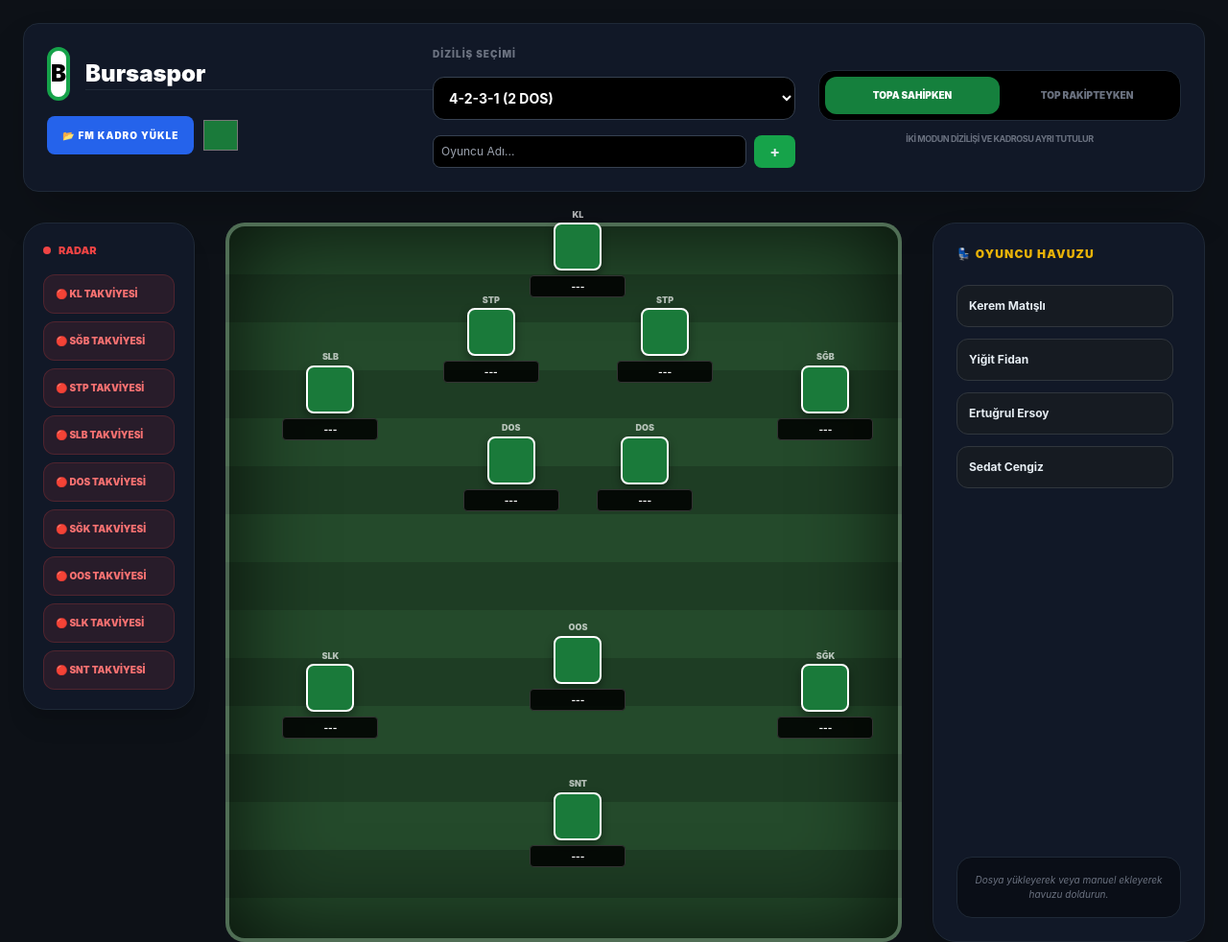
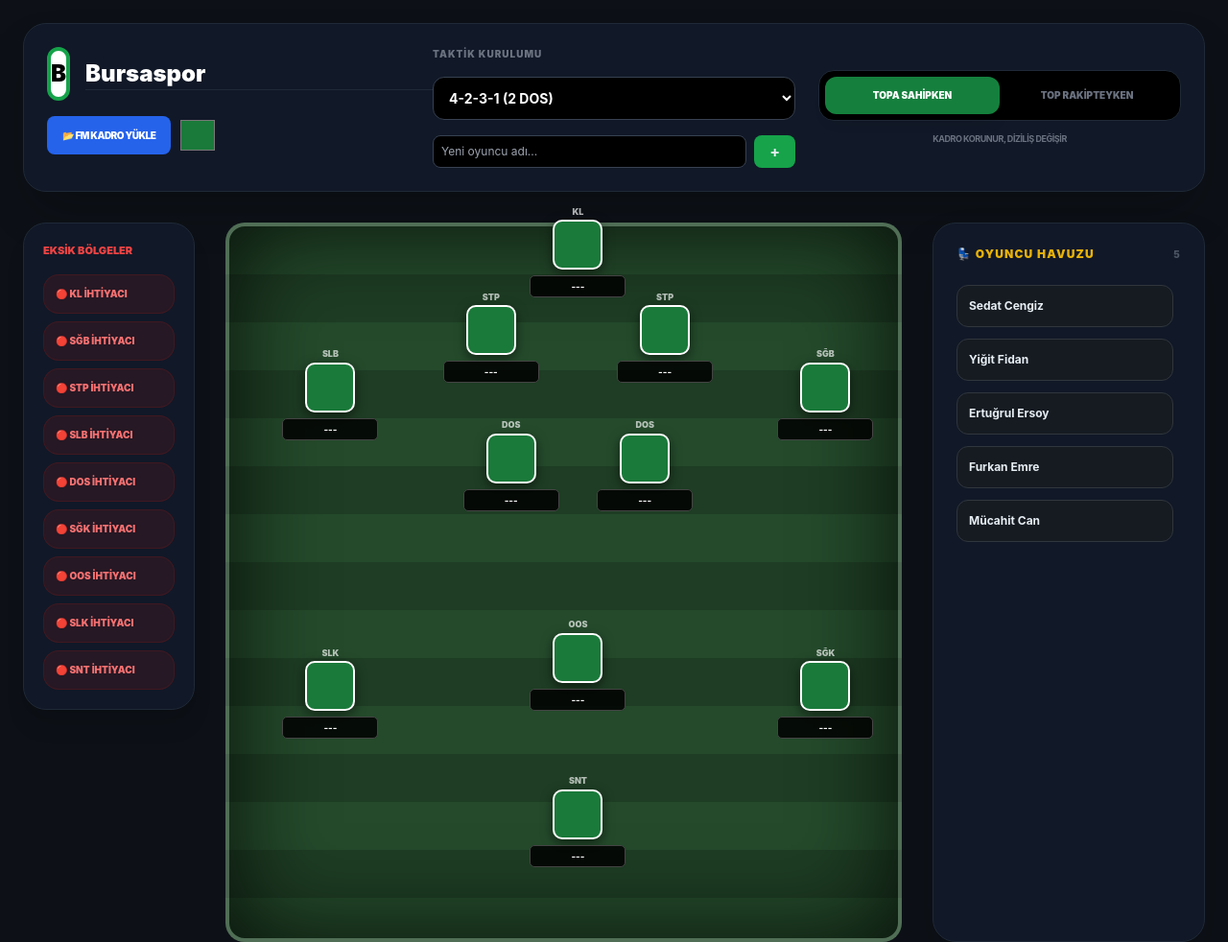
Before and after one commit to AzizArslan2/benim-fm-takimim.replit, a plain HTML site: page index.html in a window 1280 px wide. Shown: the whole page at 96% size. Drawn offline with nearby package versions, Linux system fonts and the light colour scheme.

Commit message:
Update index.html

```diff
--- a/index.html
+++ b/index.html
@@ -3,36 +3,44 @@
 <head>
     <meta charset="UTF-8">
     <meta name="viewport" content="width=device-width, initial-scale=1.0">
-    <title>FM26 Ultra Strateji Merkezi</title>
+    <title>FM26 Taktik Tahtası - Pro Versiyon</title>
     <script src="https://cdn.tailwindcss.com"></script>
     <style>
         :root { --team-color: #1a7a3a; }
         body { background-color: #0d1117; color: #e6edf3; font-family: 'Inter', sans-serif; overflow-x: hidden; }
 
+        /* SAHA TASARIMI */
         .pitch {
             background: #1e3d24; border: 4px solid #ffffff33; position: relative; height: 750px; width: 100%; border-radius: 20px;
             background-image: repeating-linear-gradient(#244a2b 0, #244a2b 50px, #1e3d24 50px, #1e3d24 100px);
-            box-shadow: inset 0 0 100px rgba(0,0,0,0.8); transition: all 0.5s ease;
+            box-shadow: inset 0 0 100px rgba(0,0,0,0.8); transition: all 0.6s cubic-bezier(0.4, 0, 0.2, 1);
         }
         .pitch.defensive { background-color: #2b1a1a; background-image: repeating-linear-gradient(#3d1e1e 0, #3d1e1e 50px, #2b1a1a 50px, #2b1a1a 100px); }
 
-        .player-slot { position: absolute; width: 100px; text-align: center; z-index: 20; transition: all 0.5s cubic-bezier(0.175, 0.885, 0.32, 1.275); }
+        /* OYUNCU İKONLARI */
+        .player-slot {
+            position: absolute; width: 100px; text-align: center; z-index: 20;
+            transition: all 0.7s cubic-bezier(0.68, -0.55, 0.265, 1.55);
+        }
         .kit-icon {
-            width: 50px; height: 50px; margin: 0 auto; background-color: var(--team-color);
-            border: 2px solid white; border-radius: 8px; cursor: pointer;
+            width: 52px; height: 52px; margin: 0 auto; background-color: var(--team-color);
+            border: 2px solid white; border-radius: 10px; cursor: grab;
             display: flex; align-items: center; justify-content: center; font-weight: bold;
-            box-shadow: 0 4px 10px rgba(0,0,0,0.4);
+            box-shadow: 0 4px 12px rgba(0,0,0,0.5);
         }
-        .player-name-label { font-size: 10px; font-weight: bold; background: rgba(0,0,0,0.85); padding: 3px; border-radius: 4px; margin-top: 5px; min-height: 20px; border: 1px solid #333; color: white; }
+        .player-name-label {
+            font-size: 10px; font-weight: bold; background: rgba(0,0,0,0.85); padding: 3px;
+            border-radius: 5px; margin-top: 6px; min-height: 22px; border: 1px solid #444; color: white;
+            white-space: nowrap; overflow: hidden; text-overflow: ellipsis;
+        }
 
+        /* YEDEK KULÜBESİ */
         .bench-item {
             cursor: grab; background: #161b22; border: 1px solid #30363d; padding: 12px;
             border-radius: 12px; font-size: 12px; font-weight: 700; transition: 0.2s;
         }
-        .bench-item:hover { border-color: var(--team-color); transform: translateX(5px); background: #1c2128; }
-        .bench-item:active { cursor: grabbing; scale: 0.95; }
-
-        .pos-badge { font-size: 9px; font-weight: 900; color: #ffffffaa; margin-bottom: 2px; }
+        .bench-item:hover { border-color: var(--team-color); transform: translateX(8px); background: #1c2128; }
+        .pos-badge { font-size: 9px; font-weight: 900; color: #ffffffaa; text-transform: uppercase; margin-bottom: 2px; }
 
         ::-webkit-scrollbar { width: 6px; }
         ::-webkit-scrollbar-thumb { background: #30363d; border-radius: 10px; }
@@ -41,7 +49,7 @@
 <body class="p-4 lg:p-6">
     <div class="max-w-[1600px] mx-auto">
 
-        <header class="grid grid-cols-1 lg:grid-cols-3 gap-6 mb-8 bg-gray-900 p-6 rounded-2xl border border-gray-800 shadow-2xl">
+        <header class="grid grid-cols-1 lg:grid-cols-3 gap-6 mb-8 bg-gray-900 p-6 rounded-3xl border border-gray-800 shadow-2xl">
             <div class="space-y-4">
                 <div class="flex items-center gap-4">
                     <div id="teamLogo" class="w-14 h-14 bg-white rounded-xl flex items-center justify-center font-black text-black text-2xl border-4 border-green-600">B</div>
@@ -49,14 +57,14 @@
                 </div>
                 <div class="flex gap-2">
                     <input type="file" id="fmImport" class="hidden" onchange="importFMData(this)">
-                    <button onclick="document.getElementById('fmImport').click()" class="bg-blue-600 hover:bg-blue-700 text-white px-4 py-2 rounded-lg text-[10px] font-black tracking-widest transition-all">📂 FM KADRO YÜKLE</button>
-                    <input type="color" oninput="document.documentElement.style.setProperty('--team-color', this.value)" value="#1a7a3a" class="w-10 h-10 bg-transparent cursor-pointer">
+                    <button onclick="document.getElementById('fmImport').click()" class="bg-blue-600 hover:bg-blue-700 text-white px-4 py-2 rounded-lg text-[10px] font-black tracking-tighter">📂 FM KADRO YÜKLE</button>
+                    <input type="color" oninput="document.documentElement.style.setProperty('--team-color', this.value)" value="#1a7a3a" class="w-10 h-10 bg-transparent cursor-pointer rounded">
                 </div>
             </div>
 
             <div class="space-y-4">
-                <h3 class="text-[10px] font-black text-gray-500 uppercase tracking-widest">Diziliş Seçimi</h3>
-                <select id="formationSelect" onchange="updateFormationSelection()" class="w-full bg-black border border-gray-700 rounded-xl p-3 text-sm font-bold text-white outline-none focus:ring-2 focus:ring-green-500">
+                <h3 class="text-[10px] font-black text-gray-500 uppercase tracking-widest">Taktik Kurulumu</h3>
+                <select id="formationSelect" onchange="updateFormationSelection()" class="w-full bg-black border border-gray-700 rounded-xl p-3 text-sm font-bold text-white outline-none">
                     <option value="4231_2dos">4-2-3-1 (2 DOS)</option>
                     <option value="433_heavy">4-3-3 (Ofansif)</option>
                     <option value="343_diamond">3-4-3 (Elmas)</option>
@@ -64,35 +72,32 @@
                     <option value="5212_wb">5-2-1-2 (Kanat Bekli)</option>
                     <option value="424_wide">4-2-4 (Hücumcu)</option>
                     <option value="41212_narrow">4-1-2-1-2 (Dar Elmas)</option>
-                    <option value="442_diamond">4-4-2 (Elmas)</option>
                     <option value="3223_wm">3-2-2-3 (WM Taktik)</option>
+                    <option value="3313_bielsa">3-3-1-3 (Bielsa)</option>
                     <option value="4222_box">4-2-2-2 (Kutu)</option>
-                    <option value="3313_bielsa">3-3-1-3 (Bielsa)</option>
-                    <option value="4141_anchor">4-1-4-1 (Defansif)</option>
                     <option value="532_park">5-3-2 (Savunma)</option>
+                    <option value="4141_anchor">4-1-4-1 (Çapa)</option>
                     <option value="0striker_460">4-6-0 (Forvetsiz)</option>
                 </select>
                 <div class="flex gap-2">
-                    <input type="text" id="playerManual" placeholder="Oyuncu Adı..." class="flex-grow bg-black border border-gray-700 rounded-lg p-2 text-xs text-white">
+                    <input type="text" id="playerManual" placeholder="Yeni oyuncu adı..." class="flex-grow bg-black border border-gray-700 rounded-lg p-2 text-xs text-white">
                     <button onclick="manualAdd()" class="bg-green-600 px-4 rounded-lg font-bold">+</button>
                 </div>
             </div>
 
             <div class="flex flex-col justify-center gap-3">
                 <div class="flex bg-black p-1.5 rounded-2xl border border-gray-800 shadow-inner">
-                    <button id="btnAtk" onclick="switchTacticMode('attack')" class="flex-1 py-3 text-[10px] font-black rounded-xl bg-green-700 text-white transition-all">TOPA SAHİPKEN</button>
-                    <button id="btnDef" onclick="switchTacticMode('defense')" class="flex-1 py-3 text-[10px] font-black rounded-xl text-gray-500">TOP RAKİPTEYKEN</button>
+                    <button id="btnAtk" onclick="switchTacticMode('attack')" class="flex-1 py-3 text-[10px] font-black rounded-xl bg-green-700 text-white shadow-lg transition-all">TOPA SAHİPKEN</button>
+                    <button id="btnDef" onclick="switchTacticMode('defense')" class="flex-1 py-3 text-[10px] font-black rounded-xl text-gray-500 transition-all">TOP RAKİPTEYKEN</button>
                 </div>
-                <p class="text-[9px] text-gray-500 text-center uppercase font-bold tracking-tighter">İki modun dizilişi ve kadrosu ayrı tutulur</p>
+                <p class="text-[9px] text-gray-500 text-center font-bold uppercase tracking-tighter">Kadro korunur, diziliş değişir</p>
             </div>
         </header>
 
         <div class="grid grid-cols-1 lg:grid-cols-12 gap-8">
             <div class="lg:col-span-2 space-y-4">
                 <div class="bg-gray-900 p-5 rounded-3xl border border-gray-800 shadow-xl">
-                    <h3 class="text-[11px] font-black text-red-500 mb-4 uppercase flex items-center gap-2">
-                        <span class="w-2 h-2 bg-red-500 rounded-full animate-ping"></span> RADAR
-                    </h3>
+                    <h3 class="text-[11px] font-black text-red-500 mb-4 uppercase">Eksik Bölgeler</h3>
                     <div id="transferRadar" class="space-y-2"></div>
                 </div>
             </div>
@@ -105,11 +110,11 @@
 
             <div class="lg:col-span-3">
                 <div class="bg-gray-900 p-6 rounded-3xl border border-gray-800 h-[750px] flex flex-col shadow-2xl">
-                    <h3 class="text-xs font-black text-yellow-500 mb-6 uppercase tracking-widest">💺 OYUNCU HAVUZU</h3>
-                    <div id="bench" class="flex-grow overflow-y-auto space-y-3 pr-2"></div>
-                    <div class="mt-6 p-4 bg-black/40 rounded-2xl border border-gray-800 text-[10px] text-gray-500 italic text-center">
-                        Dosya yükleyerek veya manuel ekleyerek havuzu doldurun.
-                    </div>
+                    <h3 class="text-xs font-black text-yellow-500 mb-6 uppercase tracking-widest flex justify-between">
+                        <span>💺 OYUNCU HAVUZU</span>
+                        <span id="pCount" class="text-gray-600 text-[10px]">0</span>
+                    </h3>
+                    <div id="bench" class="flex-grow overflow-y-auto space-y-3 pr-2 custom-scroll"></div>
                 </div>
             </div>
         </div>
@@ -127,38 +132,73 @@
             "424_wide": [{p:"KL",b:"90%",l:"45%"},{p:"SĞB",b:"70%",l:"85%"},{p:"STP",b:"78%",l:"58%"},{p:"STP",b:"78%",l:"32%"},{p:"SLB",b:"70%",l:"5%"},{p:"MO",b:"50%",l:"55%"},{p:"MO",b:"50%",l:"35%"},{p:"SĞK",b:"15%",l:"88%"},{p:"SLK",b:"15%",l:"2%"},{p:"SNT",b:"10%",l:"55%"},{p:"SNT",b:"10%",l:"35%"}],
             "41212_narrow": [{p:"KL",b:"90%",l:"45%"},{p:"SĞB",b:"70%",l:"85%"},{p:"STP",b:"78%",l:"58%"},{p:"STP",b:"78%",l:"32%"},{p:"SLB",b:"70%",l:"5%"},{p:"DOS",b:"60%",l:"45%"},{p:"MO",b:"45%",l:"65%"},{p:"MO",b:"45%",l:"25%"},{p:"OOS",b:"30%",l:"45%"},{p:"SNT",b:"12%",l:"55%"},{p:"SNT",b:"12%",l:"35%"}],
             "3313_bielsa": [{p:"KL",b:"90%",l:"45%"},{p:"STP",b:"80%",l:"45%"},{p:"STP",b:"78%",l:"68%"},{p:"STP",b:"78%",l:"22%"},{p:"DOS",b:"65%",l:"45%"},{p:"MO",b:"50%",l:"75%"},{p:"MO",b:"50%",l:"15%"},{p:"OOS",b:"35%",l:"45%"},{p:"SĞK",b:"15%",l:"88%"},{p:"SLK",b:"15%",l:"2%"},{p:"SNT",b:"8%",l:"45%"}],
-            "532_park": [{p:"KL",b:"90%",l:"45%"},{p:"STP",b:"82%",l:"45%"},{p:"STP",b:"78%",l:"62%"},{p:"STP",b:"78%",l:"28%"},{p:"STP",b:"78%",l:"78%"},{p:"STP",b:"78%",l:"12%"},{p:"MO",b:"60%",l:"58%"},{p:"MO",b:"60%",l:"32%"},{p:"MO",b:"58%",l:"45%"},{p:"SNT",b:"15%",l:"55%"},{p:"SNT",b:"15%",l:"35%"}]
+            "532_park": [{p:"KL",b:"90%",l:"45%"},{p:"STP",b:"82%",l:"45%"},{p:"STP",b:"78%",l:"62%"},{p:"STP",b:"78%",l:"28%"},{p:"STP",b:"78%",l:"78%"},{p:"STP",b:"78%",l:"12%"},{p:"MO",b:"60%",l:"58%"},{p:"MO",b:"60%",l:"32%"},{p:"MO",b:"58%",l:"45%"},{p:"SNT",b:"15%",l:"55%"},{p:"SNT",b:"15%",l:"35%"}],
+            "4222_box": [{p:"KL",b:"90%",l:"45%"},{p:"SĞB",b:"70%",l:"82%"},{p:"STP",b:"78%",l:"58%"},{p:"STP",b:"78%",l:"32%"},{p:"SLB",b:"70%",l:"8%"},{p:"DOS",b:"60%",l:"58%"},{p:"DOS",b:"60%",l:"32%"},{p:"MO",b:"40%",l:"58%"},{p:"MO",b:"40%",l:"32%"},{p:"SNT",b:"12%",l:"55%"},{p:"SNT",b:"12%",l:"35%"}],
+            "4141_anchor": [{p:"KL",b:"90%",l:"45%"},{p:"SĞB",b:"70%",l:"85%"},{p:"STP",b:"78%",l:"58%"},{p:"STP",b:"78%",l:"32%"},{p:"SLB",b:"70%",l:"5%"},{p:"DOS",b:"62%",l:"45%"},{p:"MO",b:"45%",l:"75%"},{p:"MO",b:"45%",l:"60%"},{p:"MO",b:"45%",l:"30%"},{p:"MO",b:"45%",l:"15%"},{p:"SNT",b:"12%",l:"45%"}]
         };
 
-        // Taktiği ikiye ayıran veri objesi
-        let tactics = {
-            attack: { formation: '4231_2dos', players: {} },
-            defense: { formation: '4231_2dos', players: {} }
-        };
+        // ANA HAFIZA (11 Oyuncu Yeri)
+        let squadPlayers = Array(11).fill("---");
         let currentMode = 'attack';
-        let playerPool = ["Kerem Matışlı", "Yiğit Fidan", "Ertuğrul Ersoy", "Sedat Cengiz"];
+        let modeFormations = { attack: '4231_2dos', defense: '4231_2dos' };
+        let playerPool = ["Sedat Cengiz", "Yiğit Fidan", "Ertuğrul Ersoy", "Furkan Emre", "Mücahit Can"];
 
         function switchTacticMode(mode) {
             currentMode = mode;
-            // UI Güncelleme
             document.getElementById('btnAtk').className = mode === 'attack' ? 'flex-1 py-3 text-[10px] font-black rounded-xl bg-green-700 text-white shadow-lg' : 'flex-1 py-3 text-[10px] font-black rounded-xl text-gray-500 hover:text-white';
             document.getElementById('btnDef').className = mode === 'defense' ? 'flex-1 py-3 text-[10px] font-black rounded-xl bg-red-900 text-white shadow-lg' : 'flex-1 py-3 text-[10px] font-black rounded-xl text-gray-500 hover:text-white';
             document.getElementById('pitch').className = mode === 'defense' ? 'pitch defensive' : 'pitch';
+            document.getElementById('formationSelect').value = modeFormations[currentMode];
+            renderPitch();
+        }
 
-            // Seçili taktiği ve sahayı yükle
-            document.getElementById('formationSelect').value = tactics[currentMode].formation;
+        function updateFormationSelection() {
+            modeFormations[currentMode] = document.getElementById('formationSelect').value;
+            renderPitch();
+        }
+
+        function renderPitch() {
+            const container = document.getElementById('pitchPlayers');
+            container.innerHTML = '';
+            const activeFormPositions = formations[modeFormations[currentMode]] || formations["4231_2dos"];
+
+            activeFormPositions.forEach((pos, i) => {
+                const div = document.createElement('div');
+                div.className = 'player-slot';
+                div.style.bottom = pos.b; div.style.left = pos.l;
+                div.innerHTML = `
+                    <div class="pos-badge">${pos.p}</div>
+                    <div class="kit-icon" ondrop="handleDrop(event, ${i})" ondragover="event.preventDefault()"></div>
+                    <div class="player-name-label">${squadPlayers[i]}</div>
+                `;
+                container.appendChild(div);
+            });
+            updateRadar();
+        }
+
+        function handleDrop(ev, squadIndex) {
+            ev.preventDefault();
+            const playerName = ev.dataTransfer.getData("name");
+
+            // Eğer o slotta zaten biri varsa onu havuza iade et
+            if(squadPlayers[squadIndex] !== "---") {
+                playerPool.push(squadPlayers[squadIndex]);
+            }
+
+            squadPlayers[squadIndex] = playerName;
+            playerPool = playerPool.filter(p => p !== playerName);
+
+            renderBench();
             renderPitch();
         }
 
         function importFMData(input) {
             const reader = new FileReader();
-            reader.onload = function(e) {
+            reader.onload = (e) => {
                 const lines = e.target.result.split('\n');
-                lines.forEach(line => {
-                    // FM Text veya CSV: Genelde ilk sütun isimdir.
-                    let name = line.split('\t')[0].trim();
-                    if(!name || name.length < 3) name = line.split(',')[0].trim();
-                    if(name && name.length > 2 && !playerPool.includes(name)) playerPool.push(name);
+                lines.forEach(l => {
+                    let n = l.split('\t')[0].trim();
+                    if(n.length > 2 && !playerPool.includes(n)) playerPool.push(n);
                 });
                 renderBench();
             };
@@ -166,89 +206,42 @@
         }
 
         function manualAdd() {
-            const val = document.getElementById('playerManual').value.trim();
-            if(val) {
-                playerPool.push(val);
+            const v = document.getElementById('playerManual').value.trim();
+            if(v) {
+                playerPool.push(v);
+                renderBench();
                 document.getElementById('playerManual').value = '';
-                renderBench();
             }
         }
 
         function renderBench() {
-            const container = document.getElementById('bench');
-            container.innerHTML = playerPool.map(name => `
-                <div class="bench-item" draggable="true" ondragstart="drag(event, '${name}')">
-                    ${name}
+            const b = document.getElementById('bench');
+            b.innerHTML = playerPool.map(n => `
+                <div class="bench-item" draggable="true" ondragstart="event.dataTransfer.setData('name','${n}')">
+                    ${n}
                 </div>
             `).join('');
-        }
-
-        function updateFormationSelection() {
-            tactics[currentMode].formation = document.getElementById('formationSelect').value;
-            renderPitch();
-        }
-
-        function renderPitch() {
-            const container = document.getElementById('pitchPlayers');
-            container.innerHTML = '';
-            const activeFormation = formations[tactics[currentMode].formation] || formations["4231_2dos"];
-
-            activeFormation.forEach((pos, i) => {
-                const slotId = `slot-${i}`;
-                const assignedPlayer = tactics[currentMode].players[slotId] || "---";
-                const div = document.createElement('div');
-                div.className = 'player-slot';
-                div.style.bottom = pos.b; div.style.left = pos.l;
-                div.innerHTML = `
-                    <div class="pos-badge">${pos.p}</div>
-                    <div class="kit-icon" ondrop="drop(event, '${slotId}')" ondragover="event.preventDefault()"></div>
-                    <div class="player-name-label" id="${slotId}">${assignedPlayer}</div>
-                `;
-                container.appendChild(div);
-            });
-            updateRadar();
-        }
-
-        function drag(ev, name) {
-            ev.dataTransfer.setData("name", name);
-        }
-
-        function drop(ev, slotId) {
-            ev.preventDefault();
-            const name = ev.dataTransfer.getData("name");
-
-            // Eğer o slotta biri varsa onu havuza geri at
-            const oldPlayer = tactics[currentMode].players[slotId];
-            if(oldPlayer && oldPlayer !== "---") playerPool.push(oldPlayer);
-
-            // Yeni oyuncuyu ata
-            tactics[currentMode].players[slotId] = name;
-            playerPool = playerPool.filter(p => p !== name);
-
-            renderBench();
-            renderPitch();
+            document.getElementById('pCount').innerText = playerPool.length;
         }
 
         function updateRadar() {
-            const activeFormation = formations[tactics[currentMode].formation];
+            const activeForm = formations[modeFormations[currentMode]];
             const radar = document.getElementById('transferRadar');
             let needs = [];
 
-            activeFormation.forEach((pos, i) => {
-                if(!tactics[currentMode].players[`slot-${i}`] || tactics[currentMode].players[`slot-${i}`] === "---") {
-                    needs.push(pos.p);
-                }
+            activeForm.forEach((pos, i) => {
+                if(squadPlayers[i] === "---") needs.push(pos.p);
             });
 
-            const uniqueNeeds = [...new Set(needs)];
-            radar.innerHTML = uniqueNeeds.length ? uniqueNeeds.map(n => `
-                <div class="bg-red-500/10 border border-red-500/20 p-3 rounded-xl text-[10px] font-black text-red-400">
-                    🔴 ${n} TAKVİYESİ
+            const unique = [...new Set(needs)];
+            radar.innerHTML = unique.length ? unique.map(n => `
+                <div class="bg-red-900/20 border border-red-900/30 p-3 rounded-2xl text-[10px] font-black text-red-400">
+                    🔴 ${n} İHTİYACI
                 </div>
-            `).join('') : '<div class="text-[10px] text-green-500 font-bold text-center">TAM KADRO!</div>';
+            `).join('') : '<div class="text-[10px] text-green-500 font-bold text-center">TAM KADRO</div>';
         }
 
-        // İlk Çalıştırma
+        // BAŞLANGIÇ
         renderBench();
         renderPitch();
     </script>
```
